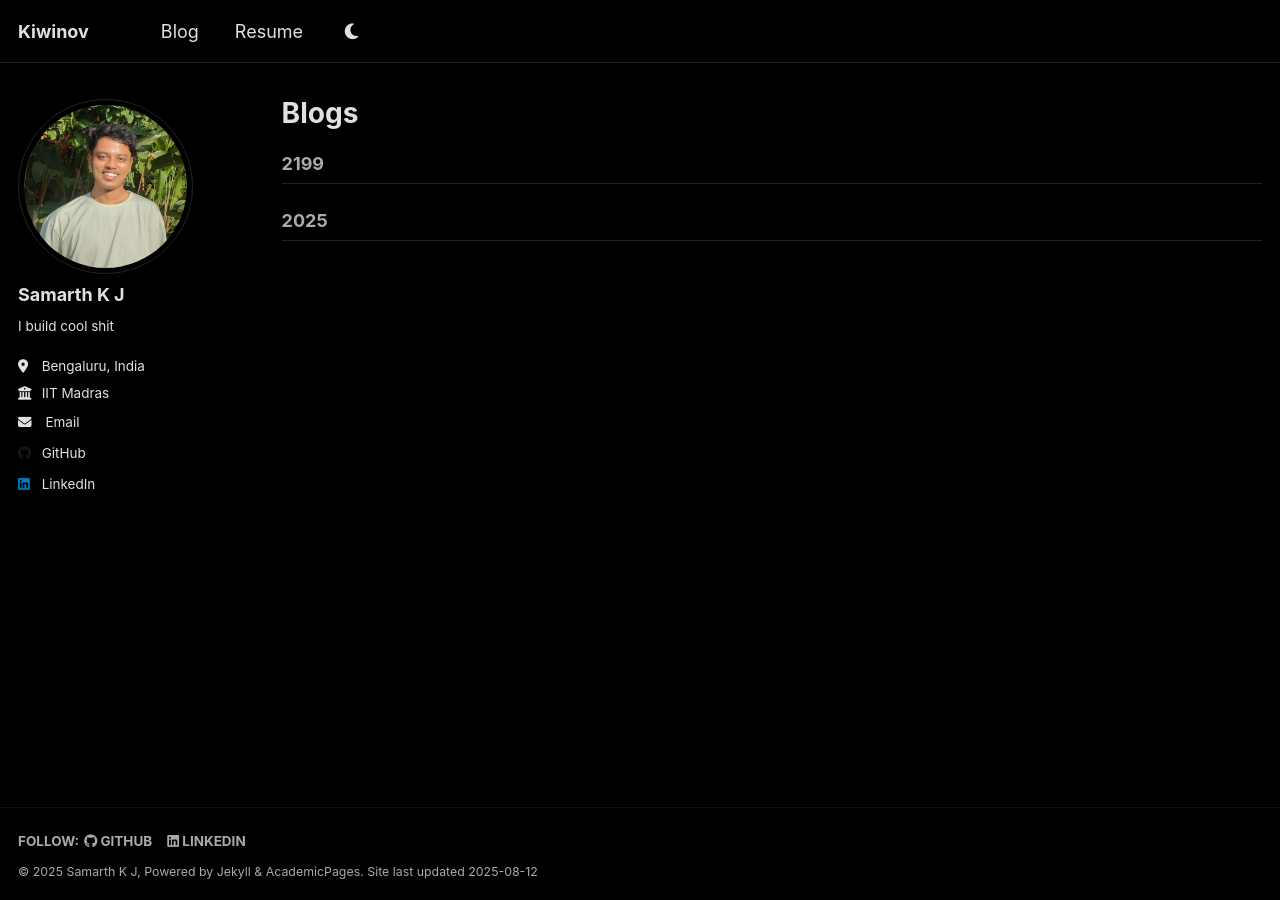
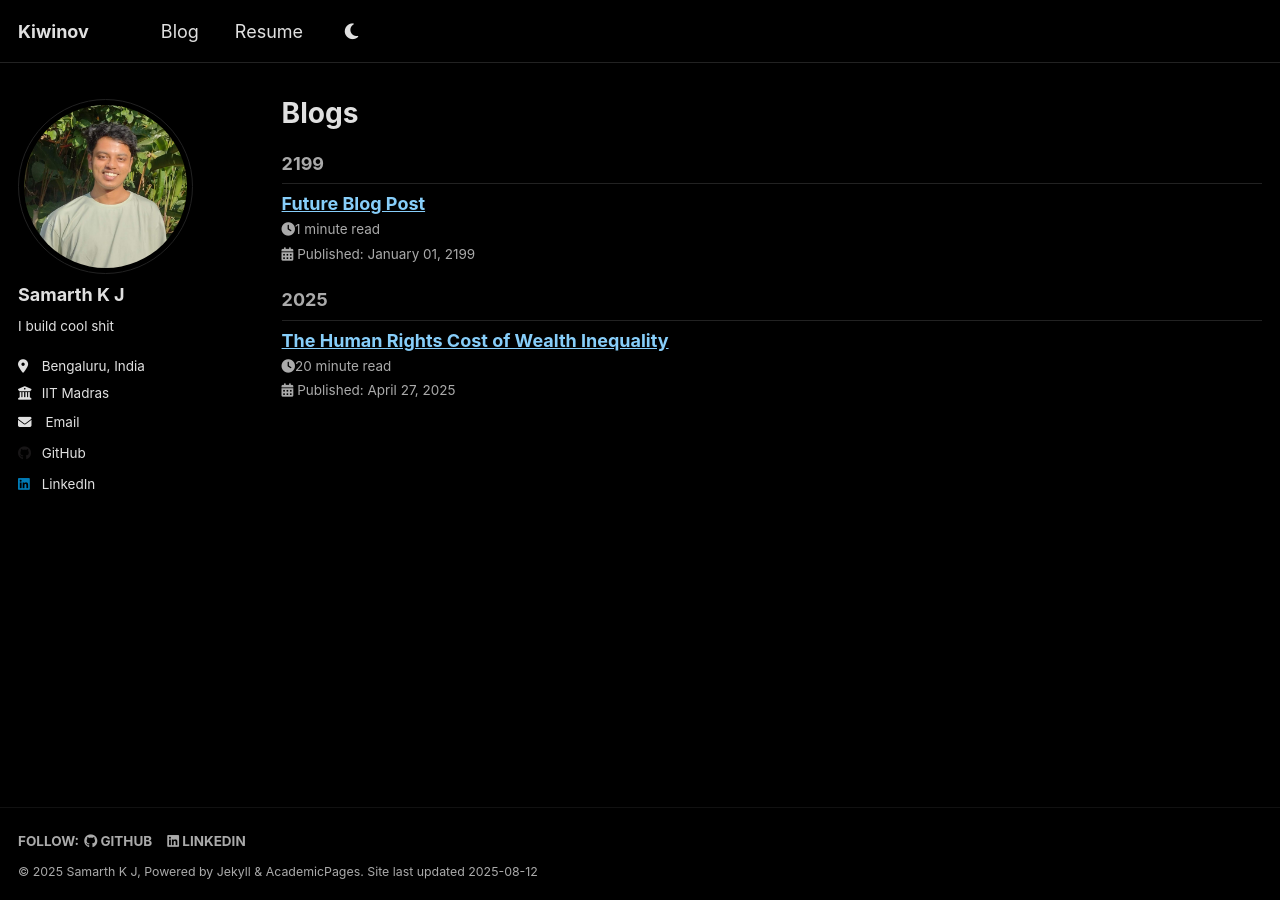
Before and after one commit to Kiwinov/kiwinov.github.io, a Jekyll site: the page built from _pages/year-archive.html, in a window 1280 px wide. Built offline with Jekyll 4.4.1, drawn with Linux system fonts in a browser that asks for light colours.

Commit message:
add post details block

```diff
--- a/_pages/year-archive.html
+++ b/_pages/year-archive.html
@@ -15,4 +15,25 @@ redirect_from:
 <h2 id="{{ year | slugify }}" class="archive__subtitle">{{ year }}</h2>
 {% capture written_year %}{{ year }}{% endcapture %}
 {% endif %}
+
+{%- comment -%} This new block displays the post details {%- endcomment -%}
+<div class="list__item">
+    <article class="archive__item">
+        <h3 class="archive__item-title">
+            <a href="{{ post.url | relative_url }}">{{ post.title }}</a>
+        </h3>
+
+        {%- comment -%} The next two paragraphs handle the metadata {%- endcomment -%}
+        <p class="page__meta">
+            {%- assign words = post.content | number_of_words -%}
+            <i class="far fa-clock" aria-hidden="true"></i>
+            {%- if words < 360 -%} 1 minute read {%- else -%} {{ words | divided_by: 180 }} minute read {%- endif -%}
+                </p>
+                <p class="page__meta">
+                    <i class="far fa-calendar-alt" aria-hidden="true"></i> Published: {{ post.date | date: "%B %d, %Y"
+                    }}
+                </p>
+    </article>
+</div>
+
 {% endfor %}
```
